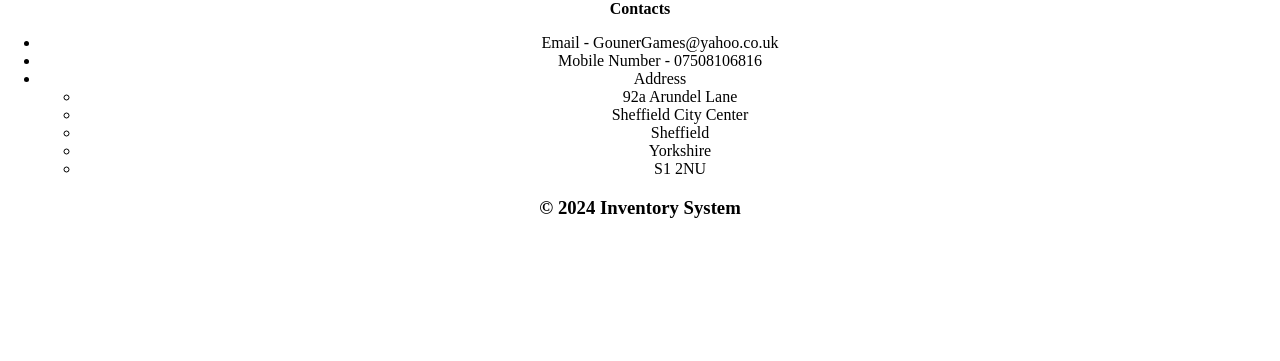
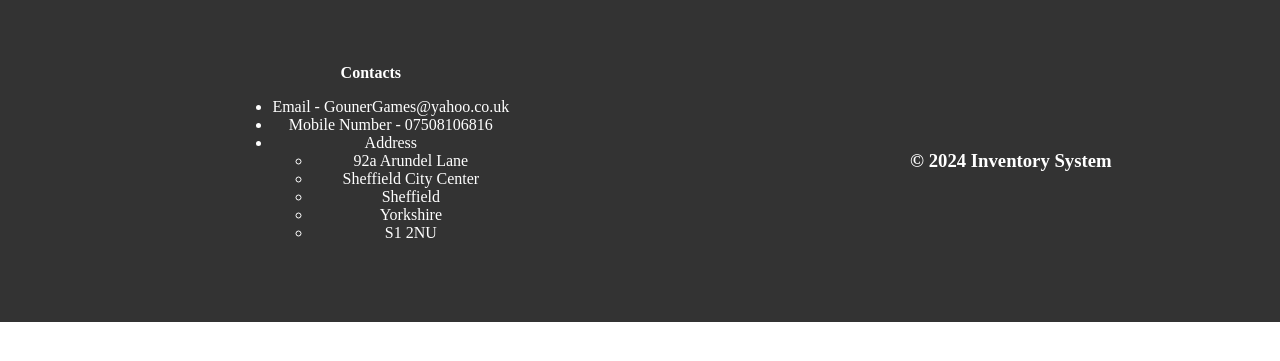
Before and after one commit to ScottForster400/Inventory-Managment-System, a PHP site: page / in a window 1280 px wide. Shown: the part 125-486 px from the top of the page. Run offline with PHP 8.4, Linux system fonts and the light colour scheme; data comes from the database, SQL or seed files in the repository; data that the repository does not hold is empty.

Commit message:
and again

```diff
--- a/css/desktop.css
+++ b/css/desktop.css
@@ -101,9 +101,13 @@ nav #page-links{
 }
 
 .footer {
-    background-color: #005CE6;
+    background-color: #333;
     color: #ffffff;
     display: flex;
     justify-content: space-around;
     align-items: center;
-  }
+}
+
+.contacts {
+    padding: 5%;
+}
--- a/includes/footer-include.php
+++ b/includes/footer-include.php
@@ -1,6 +1,6 @@
 <footer>
-    <div class="">
-        <div class="">
+    <div class="footer">
+        <div class="contacts">
             <b>Contacts</b>
             <ul>
                 <li>Email - GounerGames@yahoo.co.uk</li>
```
